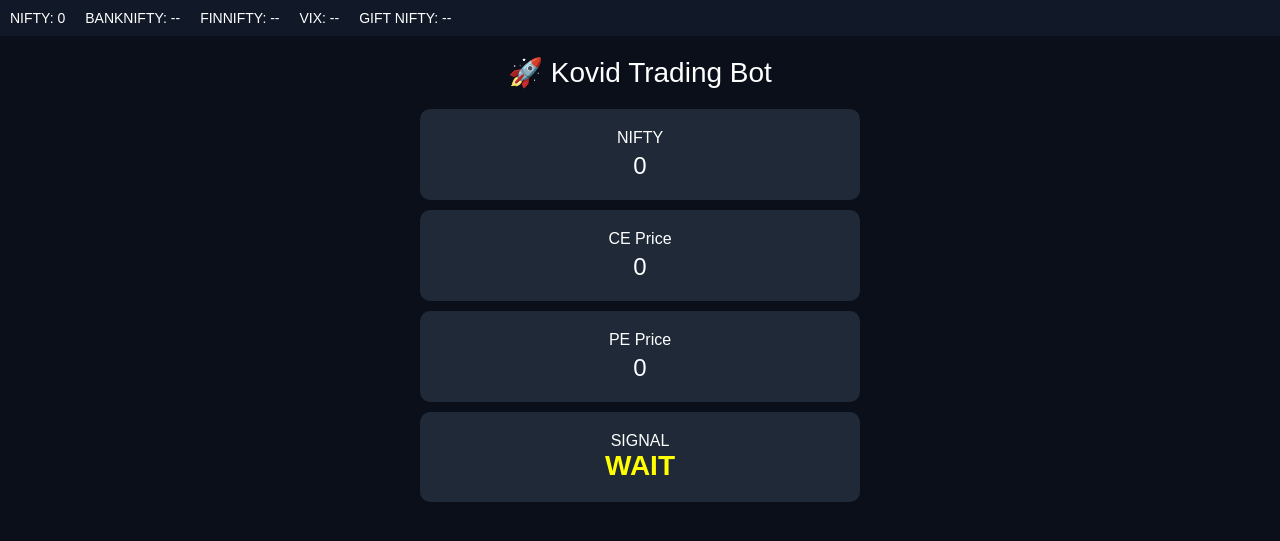
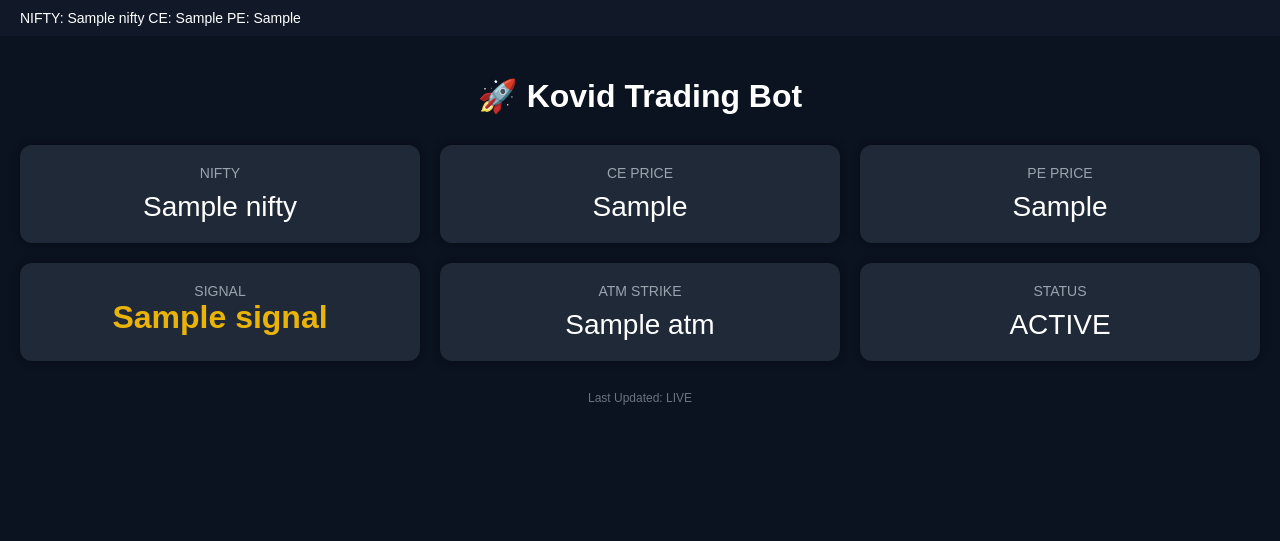
Before and after one commit to dineshkbhola/kovid-trading-bot, a Flask app: template dashboard/templates/index.html in a window 1280 px wide. Shown: the top 541 px of the page. Run offline with Flask 3, Linux system fonts and the light colour scheme; the template is opened without the code that fills it: most values are stand-ins (such as "Sample title", 1, 10 or a date in 2020).

Commit message:
UI upgraded to professional dashboard

```diff
--- a/dashboard/templates/index.html
+++ b/dashboard/templates/index.html
@@ -2,144 +2,130 @@
 <html>
 <head>
     <title>Kovid Trading Bot</title>
-    <meta name="viewport" content="width=device-width, initial-scale=1.0">
 
     <style>
         body {
             margin: 0;
             font-family: Arial;
-            background: #0b0f19;
+            background: #0b1220;
             color: white;
         }
 
-        /* TOP RIBBON */
-        .ribbon {
+        .topbar {
+            background: #111827;
+            padding: 10px 20px;
+            font-size: 14px;
             display: flex;
-            overflow-x: auto;
-            background: #111827;
-            padding: 10px;
+            gap: 20px;
         }
 
-        .ribbon-item {
-            margin-right: 20px;
-            font-size: 14px;
+        .container {
+            padding: 20px;
         }
 
-        /* MAIN CONTAINER */
-        .container {
+        h1 {
+            text-align: center;
+            margin-bottom: 30px;
+        }
+
+        .grid {
+            display: grid;
+            grid-template-columns: repeat(3, 1fr);
+            gap: 20px;
+        }
+
+        .card {
+            background: #1f2937;
             padding: 20px;
+            border-radius: 12px;
             text-align: center;
+            box-shadow: 0 0 10px rgba(0,0,0,0.4);
         }
 
         .title {
-            font-size: 28px;
-            margin-bottom: 20px;
-        }
-
-        /* CARDS */
-        .card {
-            background: #1f2937;
-            margin: 10px auto;
-            padding: 20px;
-            border-radius: 10px;
-            width: 90%;
-            max-width: 400px;
+            font-size: 14px;
+            color: #9ca3af;
         }
 
         .value {
-            font-size: 24px;
-            margin-top: 5px;
+            font-size: 28px;
+            margin-top: 10px;
         }
 
         .signal {
-            font-size: 28px;
+            font-size: 32px;
             font-weight: bold;
         }
 
-        .buy {
-            color: #00ff9f;
+        .buy { color: #22c55e; }
+        .sell { color: #ef4444; }
+        .wait { color: #eab308; }
+
+        .footer {
+            margin-top: 30px;
+            text-align: center;
+            font-size: 12px;
+            color: #6b7280;
         }
-
-        .sell {
-            color: #ff4d4d;
-        }
-
-        .wait {
-            color: yellow;
-        }
-
     </style>
 </head>
 
 <body>
 
-    <!-- TOP RIBBON -->
-    <div class="ribbon">
-        <div class="ribbon-item">NIFTY: <span id="nifty_ribbon">--</span></div>
-        <div class="ribbon-item">BANKNIFTY: --</div>
-        <div class="ribbon-item">FINNIFTY: --</div>
-        <div class="ribbon-item">VIX: --</div>
-        <div class="ribbon-item">GIFT NIFTY: --</div>
-    </div>
+<div class="topbar">
+    NIFTY: {{ data.nifty }}
+    CE: {{ data.ce }}
+    PE: {{ data.pe }}
+</div>
 
-    <div class="container">
+<div class="container">
 
-        <div class="title">🚀 Kovid Trading Bot</div>
+    <h1>🚀 Kovid Trading Bot</h1>
+
+    <div class="grid">
 
         <div class="card">
-            NIFTY
-            <div id="nifty" class="value">--</div>
+            <div class="title">NIFTY</div>
+            <div class="value">{{ data.nifty }}</div>
         </div>
 
         <div class="card">
-            CE Price
-            <div id="ce" class="value">--</div>
+            <div class="title">CE PRICE</div>
+            <div class="value">{{ data.ce }}</div>
         </div>
 
         <div class="card">
-            PE Price
-            <div id="pe" class="value">--</div>
+            <div class="title">PE PRICE</div>
+            <div class="value">{{ data.pe }}</div>
         </div>
 
         <div class="card">
-            SIGNAL
-            <div id="signal" class="signal wait">WAIT</div>
+            <div class="title">SIGNAL</div>
+            <div class="signal
+                {% if data.signal == 'BUY' %}buy
+                {% elif data.signal == 'SELL' %}sell
+                {% else %}wait{% endif %}">
+                {{ data.signal }}
+            </div>
+        </div>
+
+        <div class="card">
+            <div class="title">ATM STRIKE</div>
+            <div class="value">{{ data.atm }}</div>
+        </div>
+
+        <div class="card">
+            <div class="title">STATUS</div>
+            <div class="value">ACTIVE</div>
         </div>
 
     </div>
 
-<script>
-function updateData() {
-    fetch('/data')
-        .then(res => res.json())
-        .then(data => {
+    <div class="footer">
+        Last Updated: LIVE
+    </div>
 
-            document.getElementById('nifty').innerText = data.nifty;
-            document.getElementById('ce').innerText = data.ce;
-            document.getElementById('pe').innerText = data.pe;
-            document.getElementById('nifty_ribbon').innerText = data.nifty;
-
-            let signal = data.signal;
-            let el = document.getElementById('signal');
-
-            el.innerText = signal;
-
-            el.className = "signal";
-
-            if(signal.includes("BUY")) {
-                el.classList.add("buy");
-            } else if(signal.includes("SELL")) {
-                el.classList.add("sell");
-            } else {
-                el.classList.add("wait");
-            }
-
-        });
-}
-
-setInterval(updateData, 2000);
-updateData();
-</script>
+</div>
 
 </body>
 </html>
```
Also changed, not shown: dashboard/live_data.json (+8 -5 lines).
